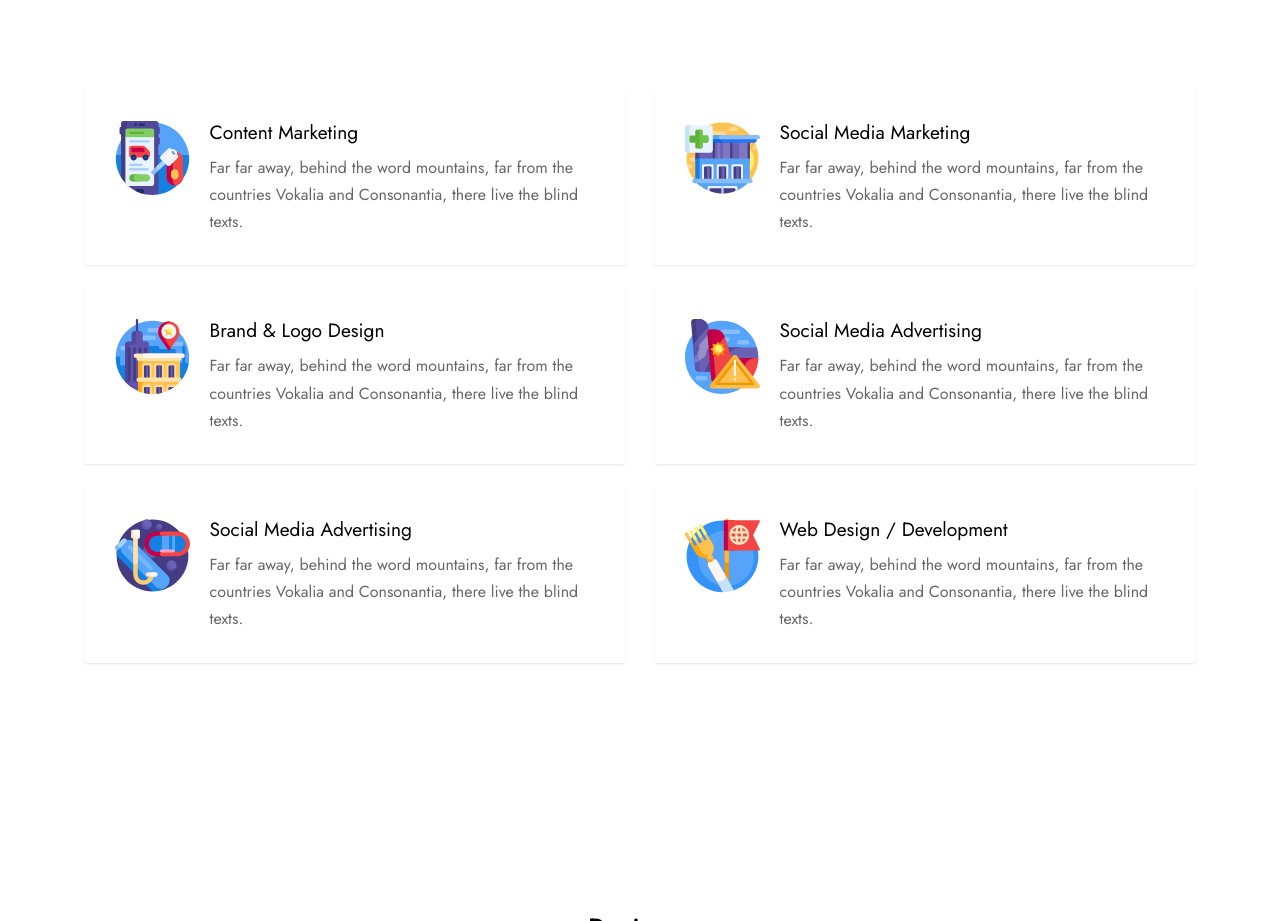
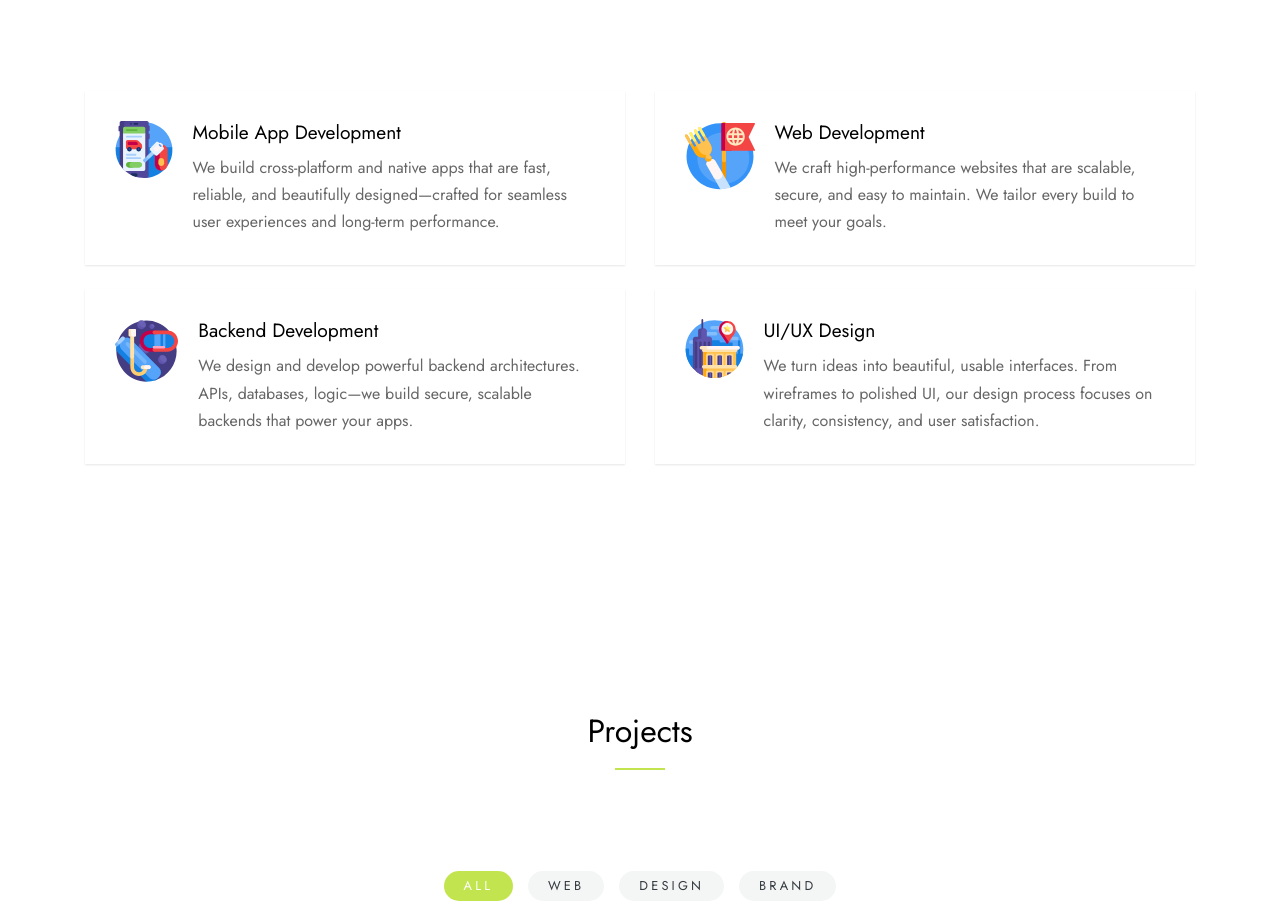
Before and after one commit to karisiana/website1.github.io, a plain HTML site: page index.html in a window 1280 px wide. Shown: the part 1640-2561 px from the top of the page. Drawn offline with Linux system fonts and the light colour scheme; files whose address does not match are found by name.

Commit message:
update our services

```diff
--- a/index.html
+++ b/index.html
@@ -140,8 +140,8 @@
                 <img src="images/flaticon/svg/002-travel-1.svg" alt="Image" class="img-fluid">
               </div>
               <div class="service-about">
-                <h3>Content Marketing</h3>
-                <p>Far far away, behind the word mountains, far from the countries Vokalia and Consonantia, there live the blind texts.</p>
+                <h3>Mobile App Development</h3>
+                <p>We build cross-platform and native apps that are fast, reliable, and beautifully designed—crafted for seamless user experiences and long-term performance.</p>
               </div>
             </div>
           </div>
@@ -149,35 +149,11 @@
           <div class="col-md-6 mb-4" data-aos="fade-up" data-aos-delay="100">
             <div class="service d-flex h-100">
               <div class="svg-icon">
-                <img src="images/flaticon/svg/001-travel.svg" alt="Image" class="img-fluid">
+                <img src="images/flaticon/svg/006-food.svg" alt="Image" class="img-fluid">
               </div>
               <div class="service-about">
-                <h3>Social Media Marketing</h3>
-                <p>Far far away, behind the word mountains, far from the countries Vokalia and Consonantia, there live the blind texts.</p>
-              </div>
-            </div>
-          </div>
-
-          <div class="col-md-6 mb-4" data-aos="fade-up" data-aos-delay="">
-            <div class="service d-flex h-100">
-              <div class="svg-icon">
-                <img src="images/flaticon/svg/003-travel-2.svg" alt="Image" class="img-fluid">
-              </div>
-              <div class="service-about">
-                <h3>Brand &amp; Logo Design</h3>
-                <p>Far far away, behind the word mountains, far from the countries Vokalia and Consonantia, there live the blind texts.</p>
-              </div>
-            </div>
-          </div>
-
-          <div class="col-md-6 mb-4" data-aos="fade-up" data-aos-delay="100">
-            <div class="service d-flex h-100">
-              <div class="svg-icon">
-                <img src="images/flaticon/svg/004-travel-3.svg" alt="Image" class="img-fluid">
-              </div>
-              <div class="service-about">
-                <h3>Social Media Advertising</h3>
-                <p>Far far away, behind the word mountains, far from the countries Vokalia and Consonantia, there live the blind texts.</p>
+                <h3>Web Development</h3>
+                <p>We craft high-performance websites that are scalable, secure, and easy to maintain. We tailor every build to meet your goals.</p>
               </div>
             </div>
           </div>
@@ -188,8 +164,8 @@
                 <img src="images/flaticon/svg/005-travel-4.svg" alt="Image" class="img-fluid">
               </div>
               <div class="service-about">
-                <h3>Social Media Advertising</h3>
-                <p>Far far away, behind the word mountains, far from the countries Vokalia and Consonantia, there live the blind texts.</p>
+                <h3>Backend Development</h3>
+                <p>We design and develop powerful backend architectures. APIs, databases, logic—we build secure, scalable backends that power your apps.</p>
               </div>
             </div>
           </div>
@@ -197,11 +173,11 @@
           <div class="col-md-6 mb-4" data-aos="fade-up" data-aos-delay="100">
             <div class="service d-flex h-100">
               <div class="svg-icon">
-                <img src="images/flaticon/svg/006-food.svg" alt="Image" class="img-fluid">
+                <img src="images/flaticon/svg/003-travel-2.svg" alt="Image" class="img-fluid">
               </div>
               <div class="service-about">
-                <h3>Web Design / Development</h3>
-                <p>Far far away, behind the word mountains, far from the countries Vokalia and Consonantia, there live the blind texts.</p>
+                <h3>UI/UX Design</h3>
+                <p>We turn ideas into beautiful, usable interfaces. From wireframes to polished UI, our design process focuses on clarity, consistency, and user satisfaction.</p>
               </div>
             </div>
           </div>
```
